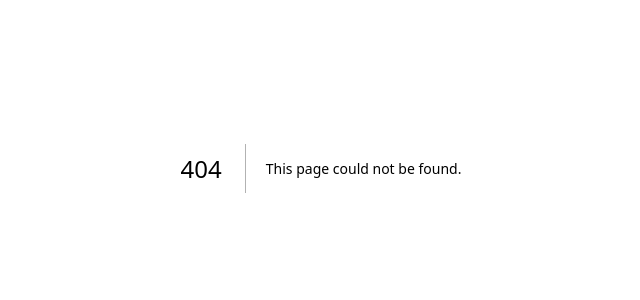
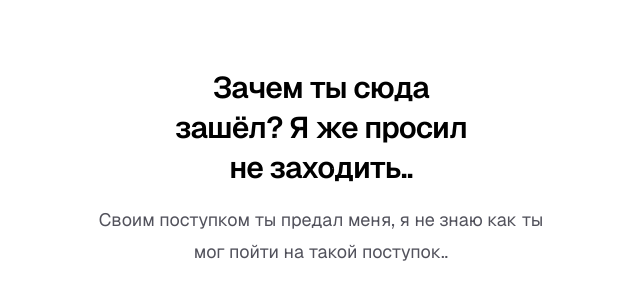
Before and after one commit to int-ma1n/intsite, a Next.js app: page /net in a window 1280 px wide. Before the commit this address had no page. Shown: the part 232-532 px from the top of the page, without its empty margins (319-959 px from the left). Built offline with nearby package versions, Linux system fonts and the light colour scheme.

Commit message:
first commit

```diff
--- a/package.json
+++ b/package.json
@@ -11,7 +11,8 @@
   "dependencies": {
     "next": "16.2.0",
     "react": "19.2.4",
-    "react-dom": "19.2.4"
+    "react-dom": "19.2.4",
+    "react-icons": "^5.6.0"
   },
   "devDependencies": {
     "@tailwindcss/postcss": "^4",
--- /dev/null
+++ b/src/app/components/Background.tsx
@@ -0,0 +1,120 @@
+"use client";
+import React, { useEffect, useRef } from "react";
+
+interface Props {
+  speedFactor?: number;
+  backgroundColor?: string;
+  starColor?: [number, number, number];
+  starCount?: number;
+}
+
+export default function Starfield(props: Readonly<Props>) {
+  const {
+    speedFactor = 0.05,
+    backgroundColor = "black",
+    starColor = [255, 255, 255],
+    starCount = 5000,
+  } = props;
+
+  const canvasRef = useRef<HTMLCanvasElement>(null);
+
+  useEffect(() => {
+    const canvas = canvasRef.current;
+    if (!canvas) return;
+
+    const c = canvas.getContext("2d");
+    if (!c) return;
+
+    let w = window.innerWidth;
+    let h = window.innerHeight;
+    let rafId: number;
+
+    canvas.width = w;
+    canvas.height = h;
+
+    const starX = new Float32Array(starCount);
+    const starY = new Float32Array(starCount);
+    const starZ = new Float32Array(starCount);
+
+    for (let i = 0; i < starCount; i++) {
+      starX[i] = Math.random() * 1600 - 800;
+      starY[i] = Math.random() * 900 - 450;
+      starZ[i] = Math.random() * 1000;
+    }
+
+    const colorStr = `rgb(${starColor[0]},${starColor[1]},${starColor[2]})`;
+
+    const handleResize = () => {
+      w = window.innerWidth;
+      h = window.innerHeight;
+      canvas.width = w;
+      canvas.height = h;
+    };
+
+    window.addEventListener("resize", handleResize);
+
+    let prevTime = 0;
+
+    const tick = (time: number) => {
+      const elapsed = prevTime === 0 ? 0 : time - prevTime;
+      prevTime = time;
+
+      const distance = elapsed * speedFactor;
+
+      c.fillStyle = backgroundColor;
+      c.fillRect(0, 0, w, h);
+
+      const cx = w / 2;
+      const cy = h / 2;
+
+      c.fillStyle = colorStr;
+
+      for (let i = 0; i < starCount; i++) {
+        starZ[i] -= distance;
+        if (starZ[i] <= 1) starZ[i] += 1000;
+
+        const z = starZ[i];
+        const x = cx + starX[i] / (z * 0.001);
+        const y = cy + starY[i] / (z * 0.001);
+
+        if (x < 0 || x >= w || y < 0 || y >= h) continue;
+
+        const d = z / 1000;
+        const b = 1 - d * d;
+
+        c.globalAlpha = b;
+        c.fillRect(x, y, 1, 1);
+      }
+
+      c.globalAlpha = 1;
+
+      rafId = requestAnimationFrame(tick);
+    };
+
+    rafId = requestAnimationFrame(tick);
+
+    return () => {
+      cancelAnimationFrame(rafId);
+      window.removeEventListener("resize", handleResize);
+    };
+  }, [starColor, backgroundColor, speedFactor, starCount]);
+
+  return (
+    <canvas
+      ref={canvasRef}
+      style={{
+        padding: 0,
+        margin: 0,
+        position: "fixed",
+        top: 0,
+        right: 0,
+        bottom: 0,
+        left: 0,
+        zIndex: 10,
+        opacity: 1,
+        pointerEvents: "none",
+        mixBlendMode: "screen",
+      }}
+    />
+  );
+}
--- a/src/app/layout.tsx
+++ b/src/app/layout.tsx
@@ -13,8 +13,8 @@ const geistMono = Geist_Mono({
 });
 
 export const metadata: Metadata = {
-  title: "Create Next App",
-  description: "Generated by create next app",
+  title: "int_ma1n",
+  description: "Великий сайт int_ma1n",
 };
 
 export default function RootLayout({
--- /dev/null
+++ b/src/app/net/page.tsx
@@ -0,0 +1,20 @@
+import Starfield from "../components/Background";
+
+export default function Home() {
+  return (
+    <div className="flex flex-col flex-1 items-center justify-center font-sans">
+      <Starfield />
+      <main className="flex w-full max-w-3xl flex-col items-center justify-between py-32 px-11.5 bg-mist-900 rounded-2xl">
+        <div className="flex flex-col items-center gap-4 text-center">
+          <h1 className="max-w-xs text-3xl font-semibold leading-10 tracking-tight text-black dark:text-zinc-50">
+            Зачем ты сюда зашёл? Я же просил не заходить..
+          </h1>
+          <p className="max-w-md text-lg leading-8 text-zinc-600 dark:text-zinc-400">
+            Своим поступком ты предал меня, я не знаю как ты мог пойти на такой
+            поступок..
+          </p>
+        </div>
+      </main>
+    </div>
+  );
+}
--- a/src/app/page.tsx
+++ b/src/app/page.tsx
@@ -1,62 +1,53 @@
-import Image from "next/image";
+import Starfield from "./components/Background";
+import { FaTelegram, FaYoutube, FaGithub } from "react-icons/fa";
+import { MdDangerous } from "react-icons/md";
 
 export default function Home() {
   return (
-    <div className="flex flex-col flex-1 items-center justify-center bg-zinc-50 font-sans dark:bg-black">
-      <main className="flex flex-1 w-full max-w-3xl flex-col items-center justify-between py-32 px-16 bg-white dark:bg-black sm:items-start">
-        <Image
-          className="dark:invert"
-          src="/next.svg"
-          alt="Next.js logo"
-          width={100}
-          height={20}
-          priority
-        />
-        <div className="flex flex-col items-center gap-6 text-center sm:items-start sm:text-left">
+    <div className="flex flex-col flex-1 items-center justify-center font-sans">
+      <Starfield />
+      <main className="flex w-full max-w-3xl flex-col items-center justify-between py-32 px-11.5 bg-mist-900 sm:items-start rounded-2xl">
+        <div className="flex flex-col items-center gap-4 text-center sm:items-start sm:text-left">
           <h1 className="max-w-xs text-3xl font-semibold leading-10 tracking-tight text-black dark:text-zinc-50">
-            To get started, edit the page.tsx file.
+            Может тут что-то да будет..
           </h1>
           <p className="max-w-md text-lg leading-8 text-zinc-600 dark:text-zinc-400">
-            Looking for a starting point or more instructions? Head over to{" "}
-            <a
-              href="https://vercel.com/templates?framework=next.js&utm_source=create-next-app&utm_medium=appdir-template-tw&utm_campaign=create-next-app"
-              className="font-medium text-zinc-950 dark:text-zinc-50"
-            >
-              Templates
-            </a>{" "}
-            or the{" "}
-            <a
-              href="https://nextjs.org/learn?utm_source=create-next-app&utm_medium=appdir-template-tw&utm_campaign=create-next-app"
-              className="font-medium text-zinc-950 dark:text-zinc-50"
-            >
-              Learning
-            </a>{" "}
-            center.
+            Мои соц сети:{" "}
           </p>
         </div>
         <div className="flex flex-col gap-4 text-base font-medium sm:flex-row">
           <a
-            className="flex h-12 w-full items-center justify-center gap-2 rounded-full bg-foreground px-5 text-background transition-colors hover:bg-[#383838] dark:hover:bg-[#ccc] md:w-[158px]"
-            href="https://vercel.com/new?utm_source=create-next-app&utm_medium=appdir-template-tw&utm_campaign=create-next-app"
+            className="flex h-12 w-full items-center justify-center rounded-full border border-solid border-black/8 px-5 transition-colors hover:border-transparent hover:bg-black/4 dark:border-white/[.145] dark:hover:bg-[#2ca4c248] md:w-39.5 mt-3"
+            href="https://t.me/int_ma1n"
             target="_blank"
             rel="noopener noreferrer"
           >
-            <Image
-              className="dark:invert"
-              src="/vercel.svg"
-              alt="Vercel logomark"
-              width={16}
-              height={16}
-            />
-            Deploy Now
+            <FaTelegram className="mr-1 w-5 h-5"></FaTelegram>
+            Telegram
           </a>
           <a
-            className="flex h-12 w-full items-center justify-center rounded-full border border-solid border-black/[.08] px-5 transition-colors hover:border-transparent hover:bg-black/[.04] dark:border-white/[.145] dark:hover:bg-[#1a1a1a] md:w-[158px]"
-            href="https://nextjs.org/docs?utm_source=create-next-app&utm_medium=appdir-template-tw&utm_campaign=create-next-app"
+            className="flex h-12 w-full items-center justify-center rounded-full border border-solid border-black/8 px-5 transition-colors hover:border-transparent hover:bg-black/4 dark:border-white/[.145] dark:hover:bg-[#ff000048] md:w-39.5 mt-3"
+            href="https://www.youtube.com/@int_ma1n"
             target="_blank"
             rel="noopener noreferrer"
           >
-            Documentation
+            <FaYoutube className="mr-1 w-5 h-5"></FaYoutube>YouTube
+          </a>
+          <a
+            className="flex h-12 w-full items-center justify-center rounded-full border border-solid border-black/8 px-5 transition-colors hover:border-transparent hover:bg-black/4 dark:border-white/[.145] dark:hover:bg-[#53535348] md:w-39.5 mt-3"
+            href="https://github.com/int-ma1n"
+            target="_blank"
+            rel="noopener noreferrer"
+          >
+            <FaGithub className="mr-1 w-5 h-5"></FaGithub>GitHub
+          </a>
+          <a
+            className="flex h-12 w-full items-center justify-center rounded-full border border-solid border-black/8 px-5 transition-colors hover:border-transparent hover:bg-black/4 dark:border-white/[.145] dark:hover:bg-[#46020248] md:w-39.5 mt-3"
+            href="net"
+            target="_blank"
+            rel="noopener noreferrer"
+          >
+            <MdDangerous className="mr-1 w-5 h-5"></MdDangerous>НЕ ЖМИ
           </a>
         </div>
       </main>
--- /dev/null
+++ b/tailwind.config.js
@@ -0,0 +1,37 @@
+/** @type {import('tailwindcss').Config} */
+module.exports = {
+  content: [
+    "./app/**/*.{js,ts,jsx,tsx,mdx}",
+    "./components/**/*.{js,ts,jsx,tsx,mdx}",
+  ],
+  theme: {
+    extend: {
+      animation: {
+        "gradient-x": "gradient-x 8s ease infinite",
+        "gradient-y": "gradient-y 10s ease infinite",
+        "gradient-xy": "gradient-xy 12s ease infinite",
+      },
+      keyframes: {
+        "gradient-x": {
+          "0%, 100%": { "background-position": "0% 50%" },
+          "50%": { "background-position": "100% 50%" },
+        },
+        "gradient-y": {
+          "0%, 100%": { "background-position": "center top" },
+          "50%": { "background-position": "center bottom" },
+        },
+        "gradient-xy": {
+          "0%, 100%": { "background-position": "left top" },
+          "25%": { "background-position": "right bottom" },
+          "50%": { "background-position": "left bottom" },
+          "75%": { "background-position": "right top" },
+        },
+      },
+      backgroundSize: {
+        "200%": "200% 200%",
+        "300%": "300% 300%",
+      },
+    },
+  },
+  plugins: [],
+};
```
Also changed, not shown: 1 other file (tests, documents, lock files or other folders).
